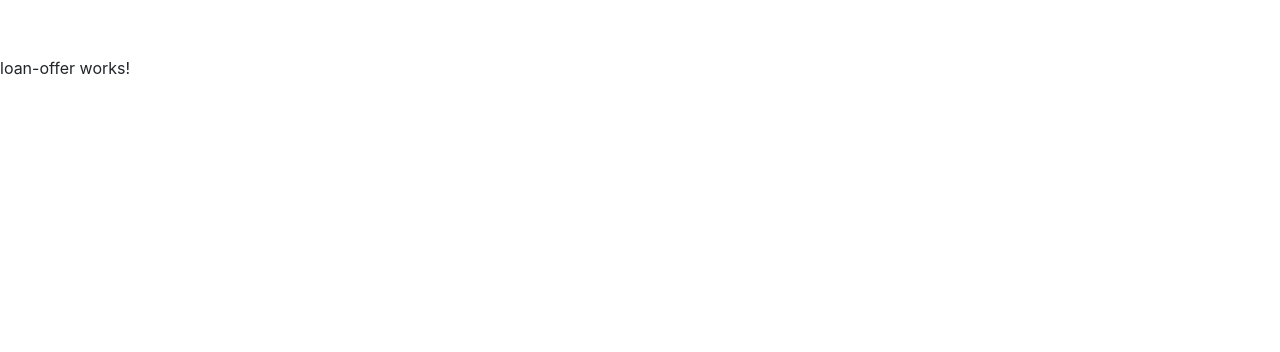
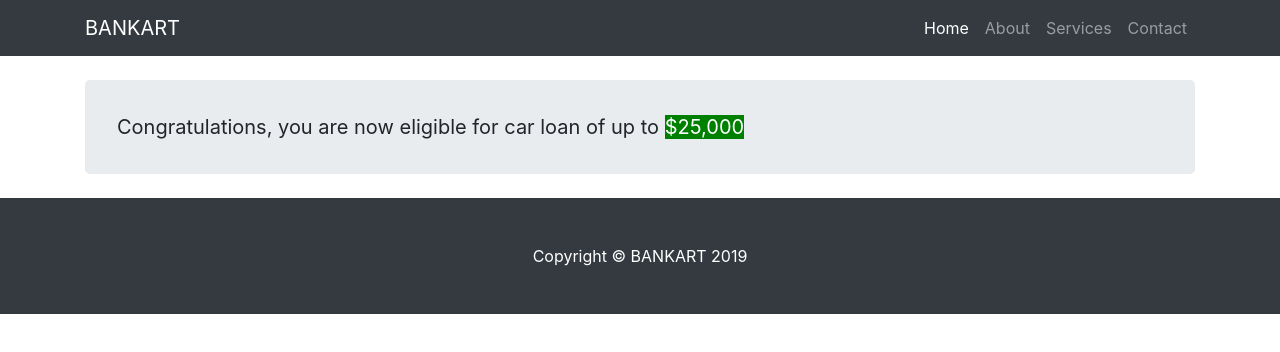
Before and after one commit to PrathikGBS/bankart-ui, an Angular app in the folder banKart-ui/: page /loanoffer in a window 1280 px wide. Shown: the top 352 px of the page. Built offline with nearby package versions, Linux system fonts and the light colour scheme; no server answers.

Commit message:
loanoffer

```diff
--- a/banKart-ui/src/app/landing-page/landing-page.component.html
+++ b/banKart-ui/src/app/landing-page/landing-page.component.html
@@ -86,7 +86,7 @@
             <p class="card-text">I need a car loan</p>
           </div>
           <div class="card-footer">
-            <a href="#" class="btn btn-primary">Find Out More!</a>
+            <a href="https://auth.bankengine.nz/connect/authorize/callback?response_type=code&client_id=bankkart&redirect_uri=http://localhost:4200/loanoffer&scope=userinfo accounts balance transactions payments&nonce=nonce&state=state" class="btn btn-primary">Find Out More!</a>
           </div>
         </div>
       </div>
--- a/banKart-ui/src/app/loan-offer/loan-offer.component.html
+++ b/banKart-ui/src/app/loan-offer/loan-offer.component.html
@@ -1 +1,49 @@
-<p>loan-offer works!</p>
+<!-- Navigation -->
+<nav class="navbar navbar-expand-lg navbar-dark bg-dark fixed-top">
+  <div class="container">
+    <a class="navbar-brand" href="#">BANKART</a>
+    <button class="navbar-toggler" type="button" data-toggle="collapse" data-target="#navbarResponsive" aria-controls="navbarResponsive" aria-expanded="false" aria-label="Toggle navigation">
+      <span class="navbar-toggler-icon"></span>
+    </button>
+    <div class="collapse navbar-collapse" id="navbarResponsive">
+      <ul class="navbar-nav ml-auto">
+        <li class="nav-item active">
+          <a class="nav-link" href="#">
+            Home
+            <span class="sr-only">(current)</span>
+          </a>
+        </li>
+        <li class="nav-item">
+          <a class="nav-link" href="#">About</a>
+        </li>
+        <li class="nav-item">
+          <a class="nav-link" href="#">Services</a>
+        </li>
+        <li class="nav-item">
+          <a class="nav-link" href="#">Contact</a>
+        </li>
+      </ul>
+    </div>
+  </div>
+</nav>
+<!-- Page Content -->
+<div class="container">
+  <!-- Jumbotron Header -->
+  <header class="jumbotron my-4" style="    padding: 2rem 2rem;">
+    <div class="lead"><span>
+        <b>Congratulations, you are now eligible for car loan of up to <span style="background: green; color: white">$25,000</span></b><br/>
+          </span>
+    </div>
+  </header>
+  <!-- Page Features -->
+
+  <!-- /.row -->
+</div>
+<!-- /.container -->
+<!-- Footer -->
+<footer class="py-5 bg-dark">
+  <div class="container">
+    <p class="m-0 text-center text-white">Copyright &copy; BANKART 2019</p>
+  </div>
+  <!-- /.container -->
+</footer>
```
